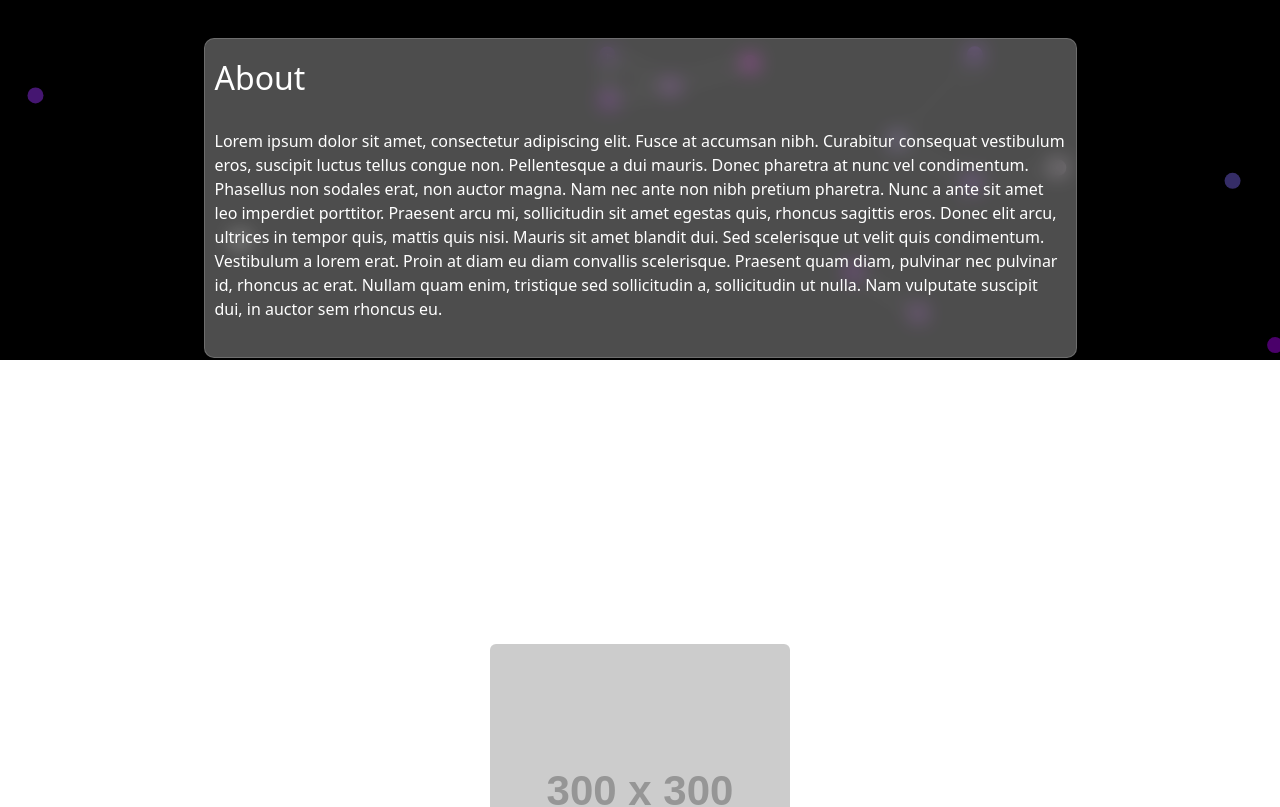
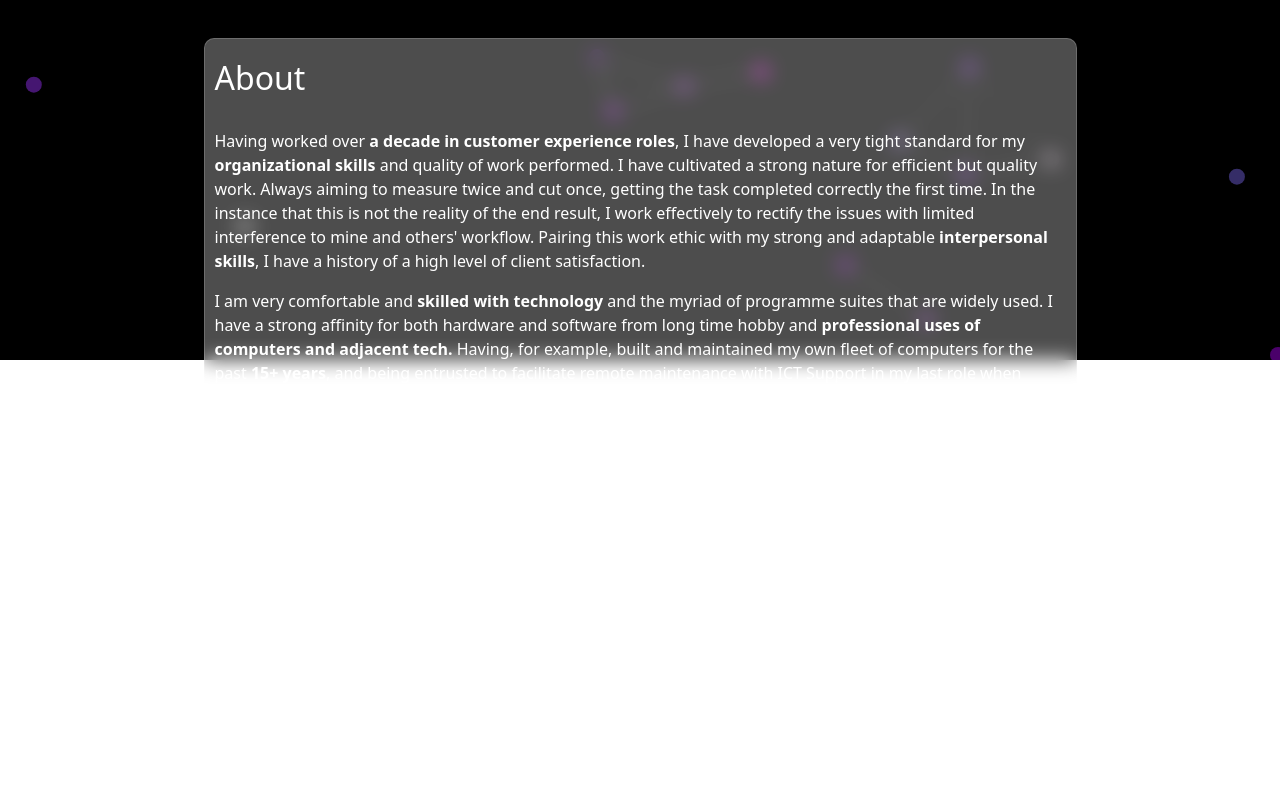
Before and after one commit to Terafora/Sapphy-Doyle-Profile-Site, a React (Create React App) app: page /about in a window 1280 px wide. Shown: the part 440-1247 px from the top of the page. Built offline with nearby package versions, Linux system fonts and the light colour scheme; the HTML template or start-up script is replaced by a standard one.

Commit message:
Update content on About component

```diff
--- a/src/components/About.js
+++ b/src/components/About.js
@@ -22,14 +22,20 @@ export default function About() {
               <h2 className="text-white">About</h2>
               <br />
               <p className="text-white">
-                Lorem ipsum dolor sit amet, consectetur adipiscing elit. Fusce at accumsan nibh. Curabitur consequat vestibulum eros, suscipit luctus tellus congue non. Pellentesque a dui mauris. Donec pharetra at nunc vel condimentum. Phasellus non sodales erat, non auctor magna. Nam nec ante non nibh pretium pharetra. Nunc a ante sit amet leo imperdiet porttitor. Praesent arcu mi, sollicitudin sit amet egestas quis, rhoncus sagittis eros. Donec elit arcu, ultrices in tempor quis, mattis quis nisi. Mauris sit amet blandit dui. Sed scelerisque ut velit quis condimentum. Vestibulum a lorem erat. Proin at diam eu diam convallis scelerisque. Praesent quam diam, pulvinar nec pulvinar id, rhoncus ac erat. Nullam quam enim, tristique sed sollicitudin a, sollicitudin ut nulla. Nam vulputate suscipit dui, in auctor sem rhoncus eu.
+                Having worked over <strong>a decade in customer experience roles</strong>, I have developed a very tight standard for my <strong>organizational skills</strong> and quality of work performed. I have cultivated a strong nature for efficient but quality work. Always aiming to measure twice and cut once, getting the task completed correctly the first time. In the instance that this is not the reality of the end result, I work effectively to rectify the issues with limited interference to mine and others' workflow. Pairing this work ethic with my strong and adaptable <strong>interpersonal skills</strong>, I have a history of a high level of client satisfaction.
+              </p>
+              <p className="text-white">
+                I am very comfortable and <strong>skilled with technology</strong> and the myriad of programme suites that are widely used. I have a strong affinity for both hardware and software from long time hobby and <strong>professional uses of computers and adjacent tech.</strong> Having, for example, built and maintained my own fleet of computers for the past <strong>15+ years</strong>, and being entrusted to facilitate remote maintenance with ICT Support in my last role when issues would arise.
               </p>
             </div>
           </div>
           <div className="col-12 col-lg-9 glassbg about-text">
             <div>
+            <p className="text-white">
+                Ever being extremely <strong>self motivated and self driven</strong>, I have always had the ability to work well with others, in a team, or as collaborating individuals, as much as I am able to work alone. This is mainly due to my personal ethic and interpersonal skills. I find myself easily able to clearly communicate with both clarity, approachability and professionality. I always listen to all input openly; good or bad, and endeavor to incorporate said input into my work with no contention with pride or conflict. Always making all efforts to maintain an approachable, professional and clear channel of communication between myself and all who I come into contact with in my work. I work on the moral of; a professional, collaborative team is an effective team, where both; myself and others succeed. Working off these qualities, I have always found myself considered by my colleagues and clients as a friendly, professional and effective person, who has been able to inspire confidence in my own work and service I am providing to others.
+              </p>
               <p className="text-white">
-                Lorem ipsum dolor sit amet, consectetur adipiscing elit. Fusce at accumsan nibh. Curabitur consequat vestibulum eros, suscipit luctus tellus congue non. Pellentesque a dui mauris. Donec pharetra at nunc vel condimentum. Phasellus non sodales erat, non auctor magna. Nam nec ante non nibh pretium pharetra. Nunc a ante sit amet leo imperdiet porttitor. Praesent arcu mi, sollicitudin sit amet egestas quis, rhoncus sagittis eros. Donec elit arcu, ultrices in tempor quis, mattis quis nisi. Mauris sit amet blandit dui. Sed scelerisque ut velit quis condimentum. Vestibulum a lorem erat. Proin at diam eu diam convallis scelerisque. Praesent quam diam, pulvinar nec pulvinar id, rhoncus ac erat. Nullam quam enim, tristique sed sollicitudin a, sollicitudin ut nulla. Nam vulputate suscipit dui, in auctor sem rhoncus eu.
+                I now find myself on the next step of my professional and personal development journey; I am currently putting effort into <strong>learning a second language</strong> as well as looking for opportunities in order to finally <strong>pursue a career in computer tech.</strong> In the next step of my journey I will be developing my tech skills further in order to achieve this.
               </p>
             </div>
           </div>
@@ -37,7 +43,7 @@ export default function About() {
             <img src="https://fakeimg.pl/300x300?font=bebas" className="rounded" alt="placeholder" />
           </div>
         </div>
-        </div>
+      </div>
       </div>
     </motion.div>
   );
```
